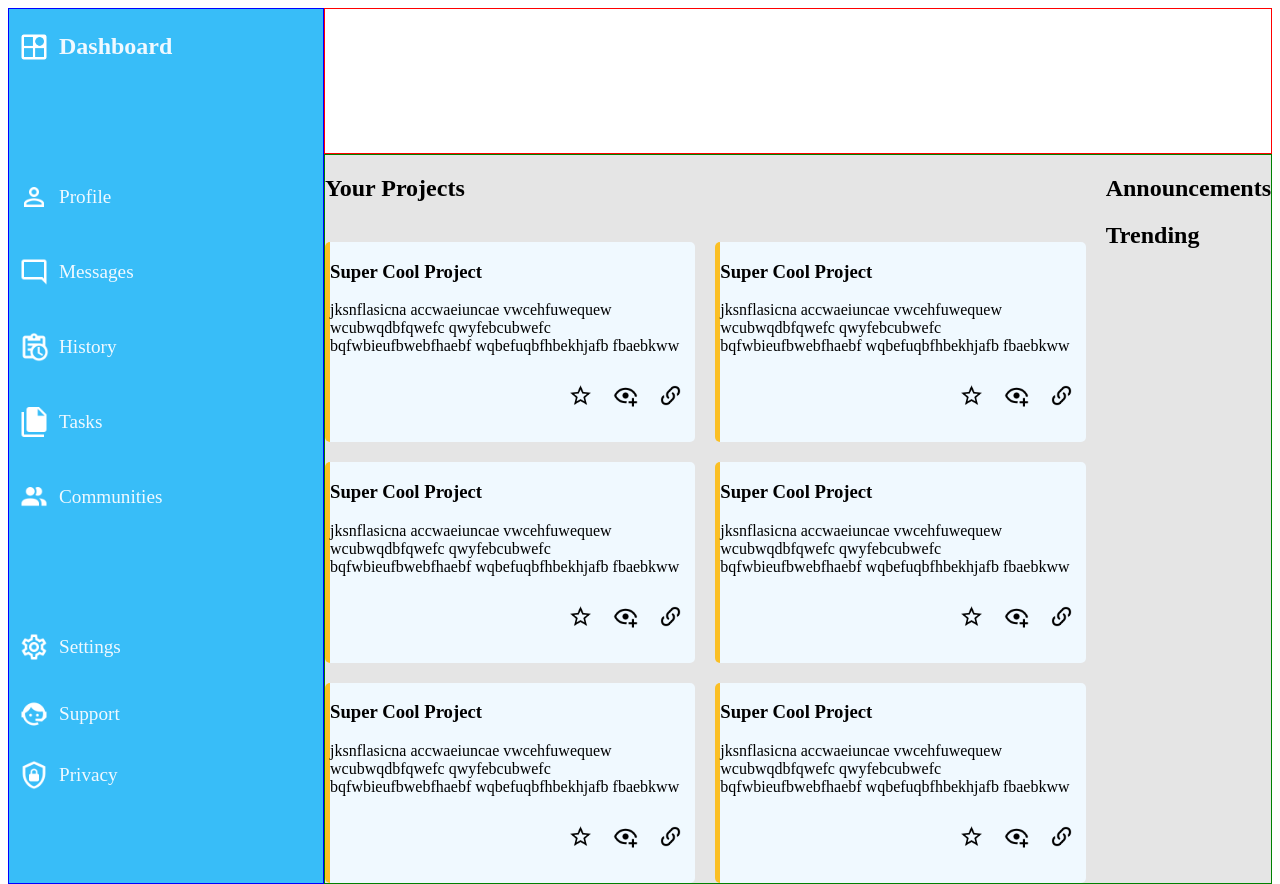
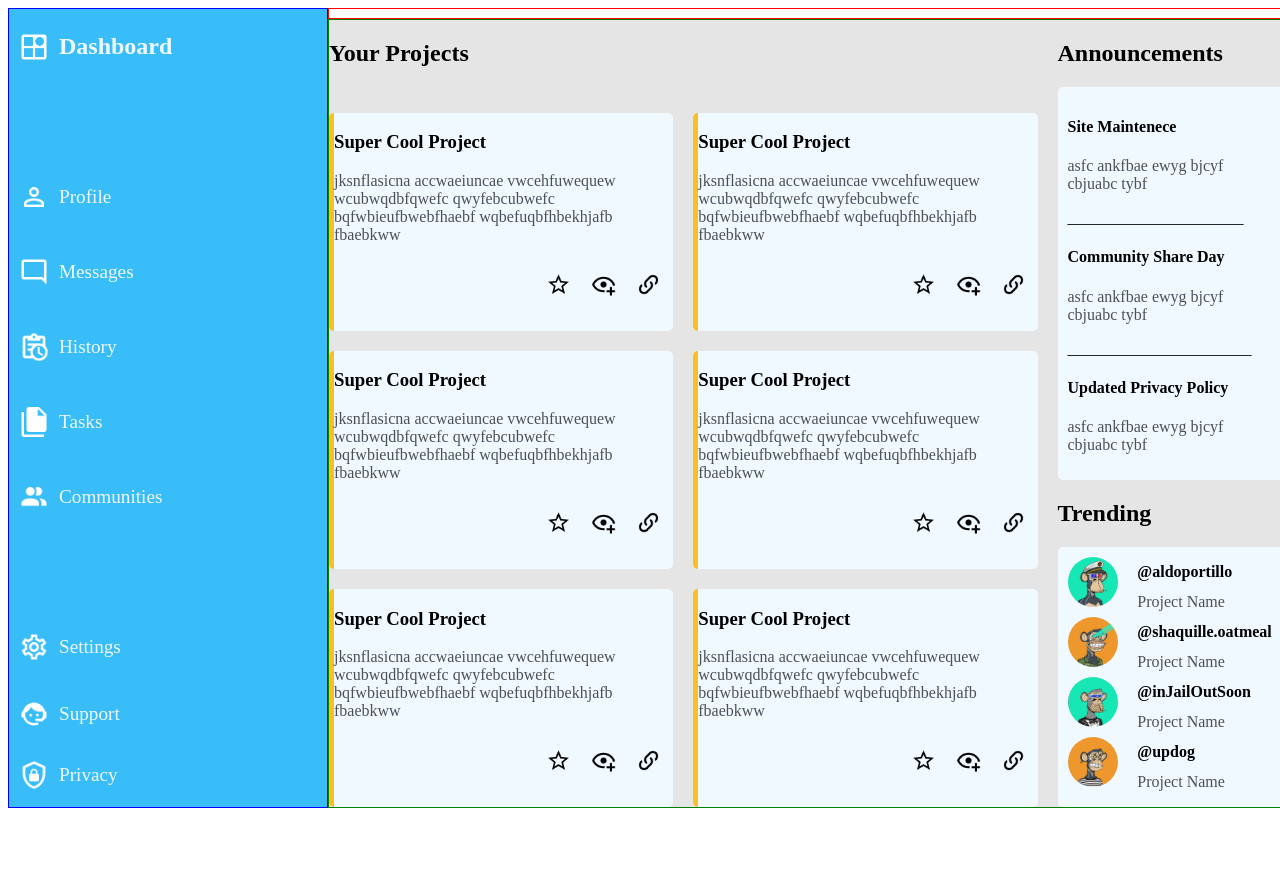
Before and after one commit to Aldo-Portillo-Frontend-Projects/AdminDashboard-grid, a plain HTML site: page index.html in a window 1280 px wide. After the commit the page ends 808 px from the top, so only its background shows below. Drawn offline with Linux system fonts and the light colour scheme.

Commit message:
Complete Announcements and Trending

```diff
--- a/index.html
+++ b/index.html
@@ -118,12 +118,58 @@
                         <img src="./icons/link-variant.png" alt="">
                     </div>
                 </div>
-                <div class="announcements-trending-grid">
+                <div class="announcements-trending">
                     <div class="announcements">
                         <h2>Announcements</h2>
+                        <div class="announcements-grid">
+                            <div>
+                                <h4>Site Maintenece</h4>
+                                <p>asfc ankfbae ewyg bjcyf cbjuabc tybf</p>
+                            </div>
+                            <div>______________________</div>
+                            <div>
+                                <h4>Community Share Day</h4>
+                                <p>asfc ankfbae ewyg bjcyf cbjuabc tybf</p>
+                            </div>
+                            <div>_______________________</div>
+                            <div>
+                                <h4>Updated Privacy Policy</h4>
+                                <p>asfc ankfbae ewyg bjcyf cbjuabc tybf</p>
+                            </div>
+                        </div>
                     </div>
                     <div class="trending">
                         <h2>Trending</h2>
+                        <div class="trending-grid">
+                            <div>
+                                <img src="./profile-pictures/3D-glasses-ape-captain.png" alt="">
+                                <div>
+                                    <h4>@aldoportillo</h4>
+                                    <p>Project Name</p>
+                                </div>
+                            </div>
+                            <div>
+                                <img src="./profile-pictures/lazer-eye-ape-general.png" alt="">
+                                <div>
+                                    <h4>@shaquille.oatmeal</h4>
+                                    <p>Project Name</p>
+                                </div>
+                            </div>
+                            <div>
+                                <img src="./profile-pictures/midlife-crisis-ape.png" alt="" srcset="">
+                                <div>
+                                    <h4>@inJailOutSoon</h4>
+                                    <p>Project Name</p>
+                                </div>
+                            </div>
+                            <div>
+                                <img src="./profile-pictures/spencers-employee-ape.png" alt="">
+                                <div>
+                                    <h4>@updog</h4>
+                                    <p>Project Name</p>
+                                </div>
+                            </div>
+                        </div>
                     </div>
                 </div>
             </div>
--- a/styles/style.css
+++ b/styles/style.css
@@ -1,7 +1,20 @@
+:root{
+    --blue: #38bdf8;
+    --grey: #e5e5e5;
+    --white: #f0f9ff;
+}
+
 html{
     height: 100%
 }
+body{
+    height: 100%;
+    width: 100%;
+}
 
+.main p{
+        color: rgba(0, 0, 0, 0.678);
+}
 body{
     display: grid;
     resize: both;
@@ -17,7 +30,7 @@ body{
 
 .sidebar{
     border: 1px solid blue;
-    background-color: #38bdf8;
+    background-color: var(--blue);
     color: #f0f9ff;
     font-size: larger;
     grid-row: 1/3;
@@ -59,7 +72,7 @@ body{
 .main{
     border: 1px solid green;
     grid-column: 2/3;
-    background-color: #e5e5e5;
+    background-color: var(--grey);
 }
 
 
@@ -67,7 +80,7 @@ body{
     display: grid;
     min-height: 100%;
     gap: 20px;
-    grid-template-columns: 3fr 3fr 1fr;
+    grid-template-columns: 3fr 3fr 2fr;
     grid-template-rows: 1fr 3fr 3fr 3fr;
 }
 
@@ -75,11 +88,13 @@ body{
     grid-column: 1/3;
 }
 .project-card{
-    background-color: #f0f9ff;
+    background-color: var(--white);
     border-left: solid 5px #fbbf24;
     border-radius: 5px;
     /*display: grid;
     grid-template-rows: 2fr 1fr;*/
+
+
 }
 .card-icons{
     display: flex;
@@ -91,7 +106,35 @@ body{
     width: 25px;
     height: 25px;
 }
-.announcements-trending-grid{
+.announcements-trending{
     grid-column: 3/4;
-    grid-row: 1/5;
+    grid-row: 1 / 5;
+
 }
+
+.announcements-trending > div > div{
+
+    background-color: var(--white);
+    border-radius: 5px;
+    padding:10px;
+}
+
+.trending-grid > div{
+    display: grid;
+    grid-template-columns: 1fr 2fr;
+}
+.trending-grid > div > div{
+    display: grid;
+    grid-template-rows: 30px 30px;
+    align-items: center;
+}
+.trending-grid > div > img {
+    border-radius: 250px;
+    height: 50px;
+    width: 50px;
+    grid-row: 1/2;
+    grid-column: 1/2;
+    display: flex;
+    justify-content: center;
+    align-items: center;
+}
```
Also changed, not shown: profile-pictures/3D-glasses-ape-captain.png (added), profile-pictures/lazer-eye-ape-general.png (added), profile-pictures/midlife-crisis-ape.png (added), profile-pictures/spencers-employee-ape.png (added).
